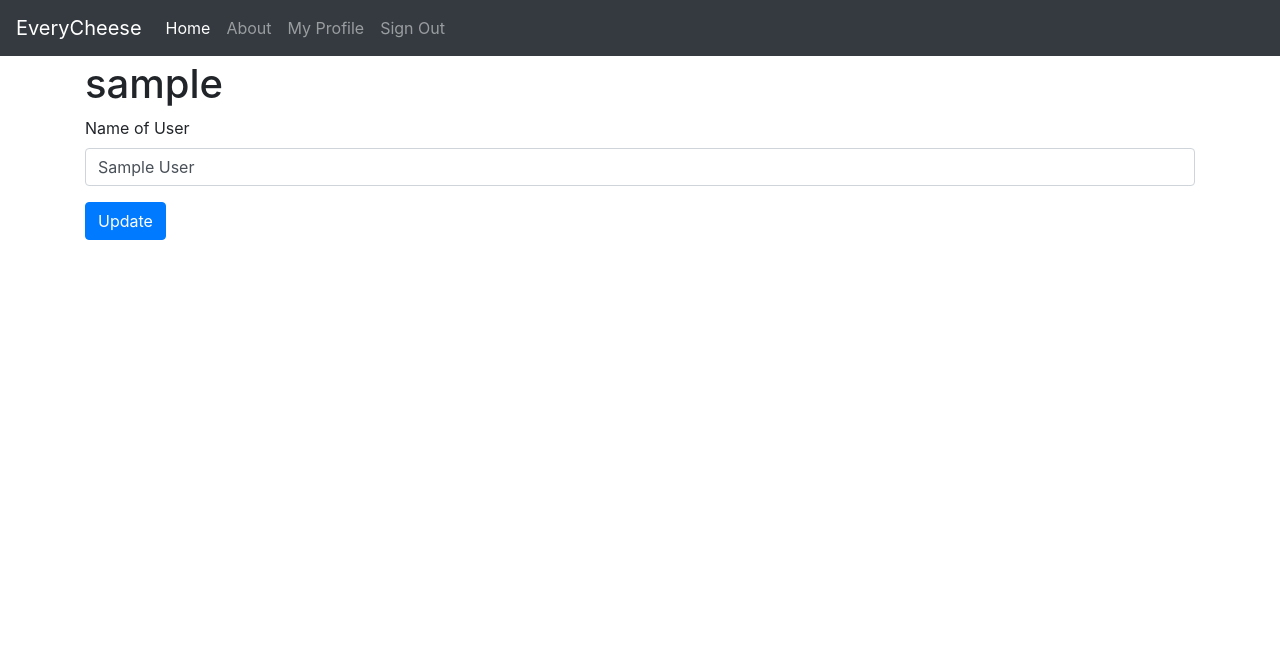
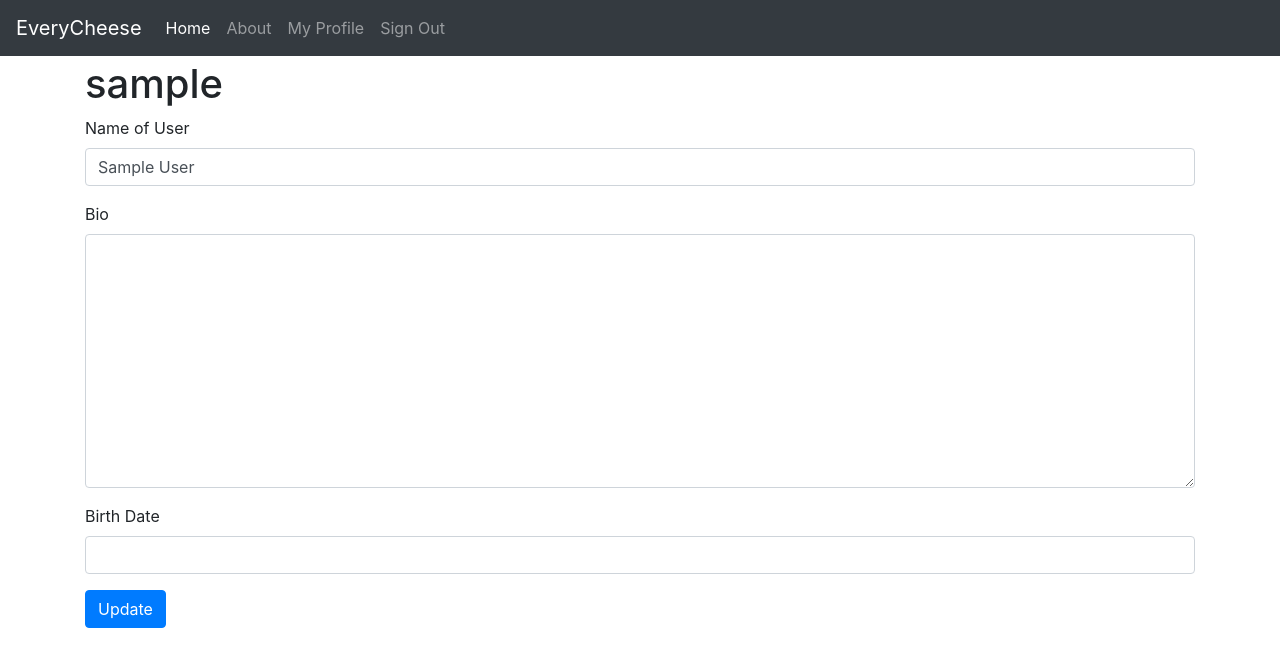
Before and after one commit to fab-elmar/djangoCheese, a Django app: page /users/~update/ in a window 1280 px wide. Shown: the top 667 px of the page. Run offline with Django 3.2, Linux system fonts and the light colour scheme; the visitor is signed in with stand-in values (Sample User, id 1); data comes from the database, SQL or seed files in the repository; some libraries are stand-ins or nearby versions.

Commit message:
add bio, bday to User model,views, templates

```diff
--- a/everycheese/templates/users/user_detail.html
+++ b/everycheese/templates/users/user_detail.html
@@ -12,6 +12,12 @@
       <h2>{{ object.username }}</h2>
       {% if object.name %}
       <p>{{ object.name }}</p>
+      {% endif %}
+      {% if object.bio %}
+      <p>{{ object.bio|linebreaksbr}}</p>
+      {% endif %}
+      {% if object.birth_date %}
+      <p>{{ object.birth_date }}</p>
       {% endif %}
     </div>
   </div>
--- a/everycheese/users/models.py
+++ b/everycheese/users/models.py
@@ -11,6 +11,8 @@ class User(AbstractUser):
     name = models.CharField(
         _("Name of User"), blank=True, max_length=255
     )
+    bio = models.TextField("Bio", blank=True)
+    birth_date = models.DateField("Birth Date", null=True, blank=True)
 
     def get_absolute_url(self):
         return reverse(
--- a/everycheese/users/views.py
+++ b/everycheese/users/views.py
@@ -24,6 +24,8 @@ user_detail_view = UserDetailView.as_view()
 class UserUpdateView(LoginRequiredMixin, UpdateView):
     fields = [
         "name",
+        "bio",
+        "birth_date",
     ]
 
     # We already imported user in the View code above,
```
Also changed, not shown: everycheese/users/migrations/0002_user_bio.py (added), everycheese/users/migrations/0003_user_birth_date.py (added). Lines whose indentation alone changed are shown as unchanged.
